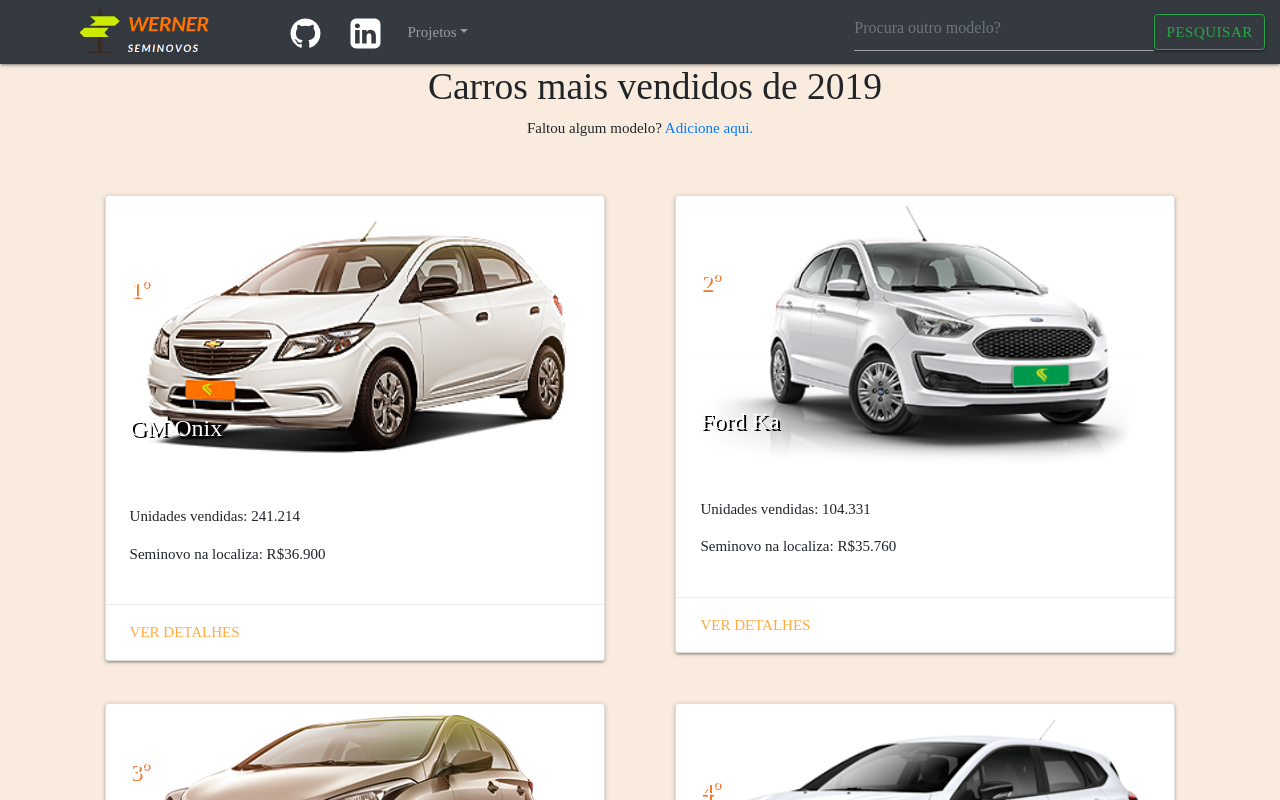
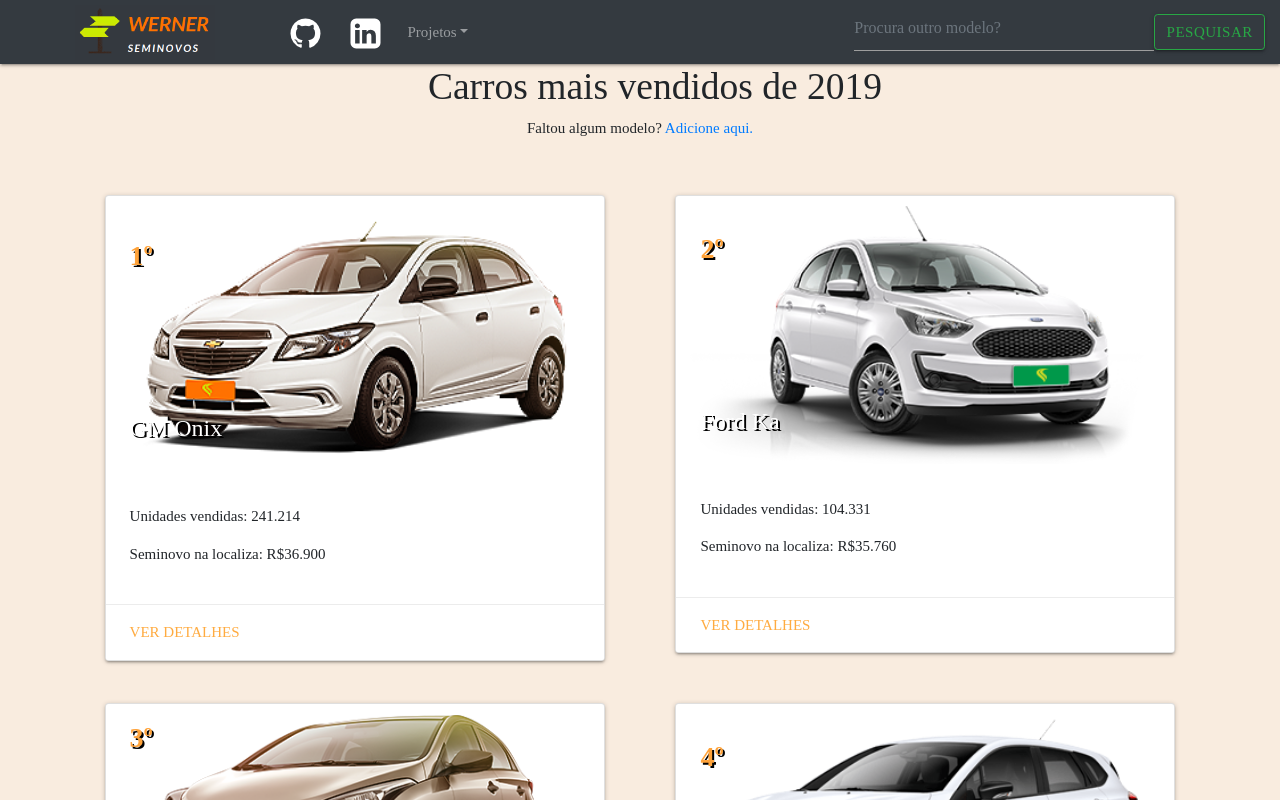
Before and after one commit to lucas-werner/talentos-digitais-localiza, a React (Create React App) app: page / in a window 1280 px wide. Shown: the top 800 px of the page. Built offline with nearby package versions, Linux system fonts and the light colour scheme.

Commit message:
por hoje é só

```diff
--- a/src/App.css
+++ b/src/App.css
@@ -8,16 +8,16 @@
 }
 
 .ranking{
-  color: white;
+  color: rgb(255, 163, 58);
     position: absolute;
     bottom: 0;
     left: 0;
     max-width: 100%;
     padding: 24px;
-    font-size: 24px;
-    font-weight: 300;
-    text-shadow: 2px 2px #f37931;
-    margin-bottom: 150px;
+    font-size: 28px;
+    font-weight: 700;
+    text-shadow: 2px 2px #000000;
+    margin-bottom: 180px;
 }
 
 .car-list {
--- a/src/pages/Home.js
+++ b/src/pages/Home.js
@@ -3,7 +3,7 @@
 import GitHub from '../images/git-hub.svg'
 import LinkedIn from '../images/linkedin.svg'
 import ProductList from '../components/queryList';
-import CarList from './CarList'
+import CarList from './CarList';
 import * as productAPI from '../services/queryAPI';
 import 'bootstrap/dist/css/bootstrap.css';
 import 'bootstrap/dist/js/bootstrap.js';
@@ -90,10 +90,11 @@
               </div>
       );
     }
+
     return (
+
       <div className="main_page">
         {this.createNavBar()}
-
           <div>
           <div className="productList">
             <ProductList
```
